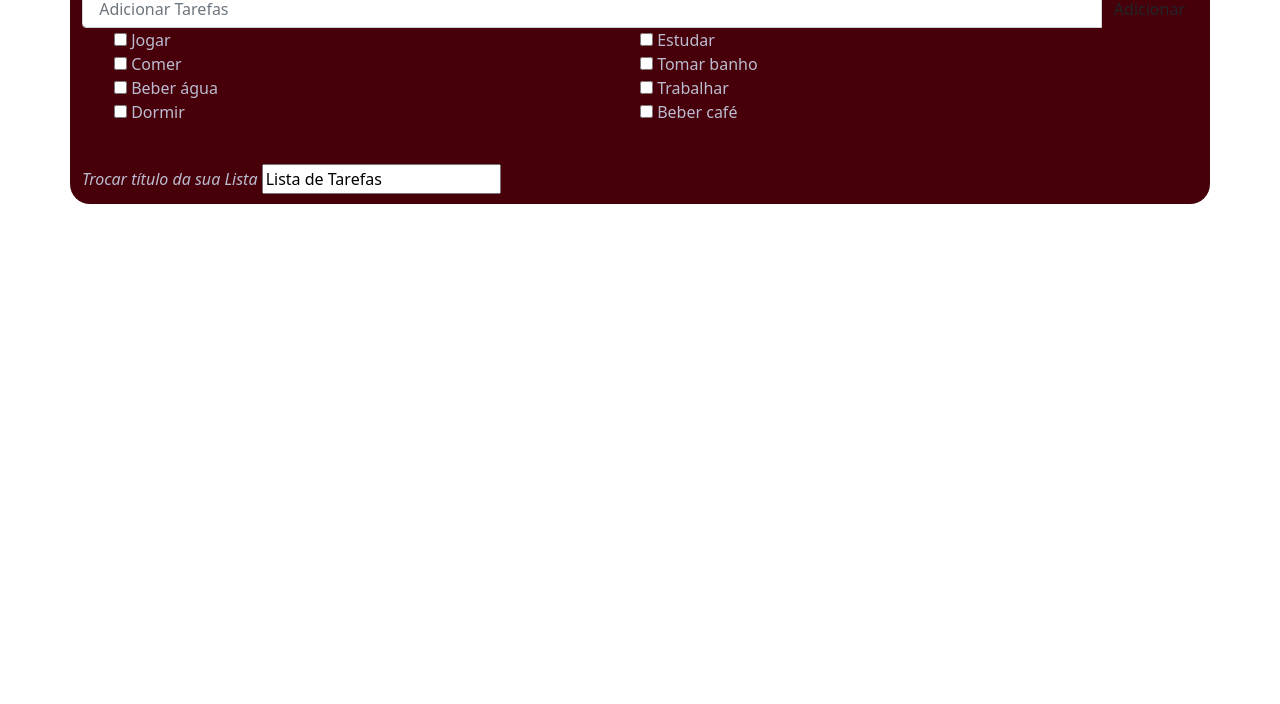
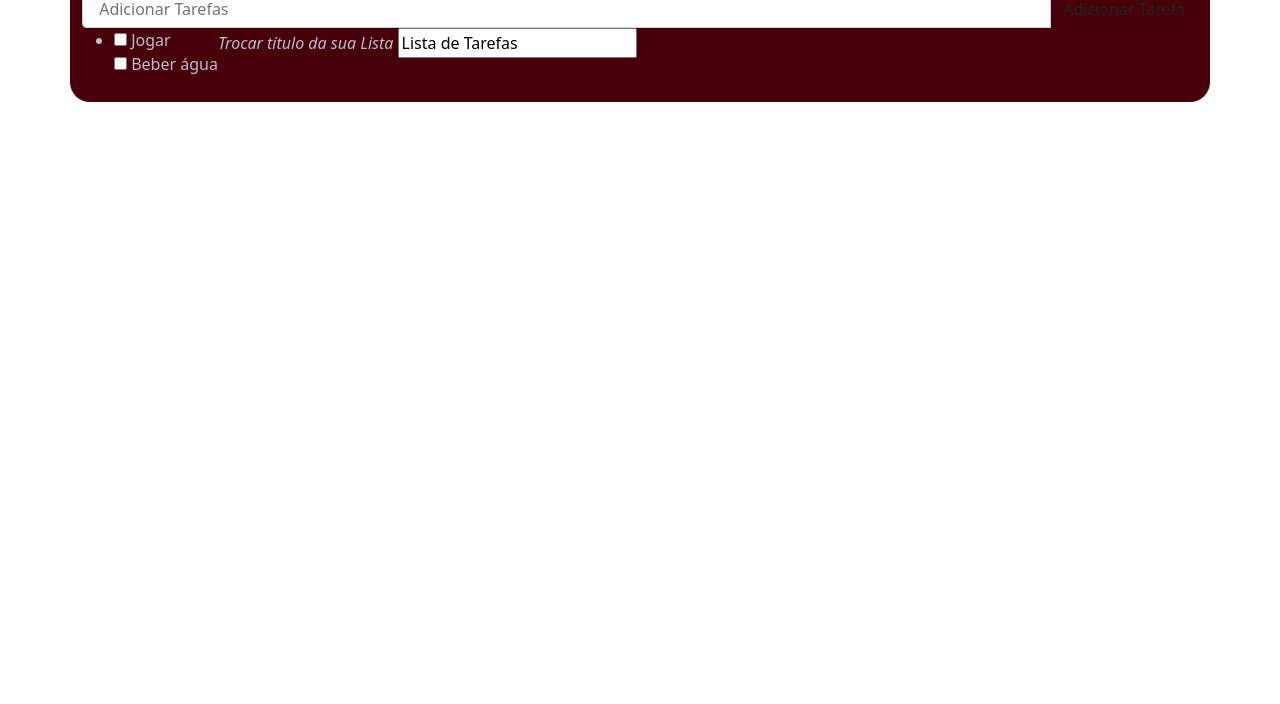
Before and after one commit to WedleySilva/Lista, a plain HTML site: page index.html in a window 1280 px wide. Shown: the part 96-800 px from the top of the page. Drawn offline with nearby package versions, Linux system fonts and the light colour scheme.

Commit message:
Update index.html

```diff
--- a/index.html
+++ b/index.html
@@ -1,93 +1,59 @@
 <!DOCTYPE html>
 <html lang="pt-br">
-<head>
-    <meta charset="UTF-8">
-    <meta http-equiv="X-UA-Compatible" content="IE=edge">
-    <meta name="viewport" content="width=device-width, initial-scale=1.0">
-    <title>Lista</title>
-    <link rel="stylesheet" href="style.css">
-    <link href="https://cdn.jsdelivr.net/npm/bootstrap@5.1.3/dist/css/bootstrap.min.css" rel="stylesheet" integrity="sha384-1BmE4kWBq78iYhFldvKuhfTAU6auU8tT94WrHftjDbrCEXSU1oBoqyl2QvZ6jIW3" crossorigin="anonymous">
-    <script src="https://cdn.jsdelivr.net/npm/bootstrap@5.1.3/dist/js/bootstrap.bundle.min.js" integrity="sha384-ka7Sk0Gln4gmtz2MlQnikT1wXgYsOg+OMhuP+IlRH9sENBO0LRn5q+8nbTov4+1p" crossorigin="anonymous"></script>
-</head>
-<body>
+  <head>
+    <meta charset="UTF-8" />
+    <meta http-equiv="X-UA-Compatible" content="IE=edge" />
+    <meta name="viewport" content="width=device-width, initial-scale=1.0" />
+    <title>Lista de Tarefas</title>
+    <link rel="stylesheet" href="style.css" />
+    <link rel="shortcut icon" href="prancheta.png" type="image/x-icon">
+    <link
+      href="https://cdn.jsdelivr.net/npm/bootstrap@5.1.3/dist/css/bootstrap.min.css"
+      rel="stylesheet"
+      integrity="sha384-1BmE4kWBq78iYhFldvKuhfTAU6auU8tT94WrHftjDbrCEXSU1oBoqyl2QvZ6jIW3"
+      crossorigin="anonymous"
+    />
+    <script
+      src="https://cdn.jsdelivr.net/npm/bootstrap@5.1.3/dist/js/bootstrap.bundle.min.js"
+      integrity="sha384-ka7Sk0Gln4gmtz2MlQnikT1wXgYsOg+OMhuP+IlRH9sENBO0LRn5q+8nbTov4+1p"
+      crossorigin="anonymous"
+    ></script>
+  </head>
+  <body>
     <div class="container">
         <h2> Lista de Tarefas </h2>
         <div class="input-group">
             <input type="text" placeholder=" Adicionar Tarefas"class="form-control new-task">
             <spam class="input-group-btn">
-                <button class="btn btn-default add-task">Adicionar</button>
+                <button class="btn btn-default add-task">Adicionar Tarefa</button>
             </spam>
         </div>
         <div class="linha">
-            <div class="coluna-50">
+
         <ul>
-            <li class="removed">
+            <li>
                 <div class="checkbox">
                     <label>
                         <input type="checkbox" name="tarefa" class="task-item">  Jogar
                     </label>
                 </div>
             </li>
+
                     <li class="removed">
-                        <div class="checkbox">
-                            <label>
-                                <input type="checkbox" name="tarefa" class="task-item">  Comer
-                            </label>
-                        </div>
-                    </li>
                 <div class="checkbox">
                     <label>
                         <input type="checkbox" name="tarefa" class="task-item">  Beber água
                     </label>
                 </div>
-            </li>
-            <li class="removed">
-                <div class="checkbox">
-                    <label>
-                        <input type="checkbox" name="tarefa" class="task-item">  Dormir
-                    </label>
-                </div>
-            </li>
-        </div>
-            <div class="coluna-50">
-            <li class="removed">
-                <div class="checkbox">
-                    <label>
-                        <input type="checkbox" name="tarefa" class="task-item">  Estudar
-                    </label>
-                </div>
-            </li>
-            <li class="removed">
-                <div class="checkbox">
-                    <label>
-                        <input type="checkbox" name="tarefa" class="task-item">  Tomar banho
-                    </label>
-                </div>
-            </li>
-            <li class="removed">
-                <div class="checkbox">
-                    <label>
-                        <input type="checkbox" name="tarefa" class="task-item">  Trabalhar
-                    </label>
-                </div>
-            </li>
-            <li class="removed">
-                <div class="checkbox">
-                    <label>
-                        <input type="checkbox" name="tarefa" class="task-item">  Beber café
-                    </label>
-                </div>
-            </li>
-        </div>
+
         </ul>
 
     <footer>
-        <br>
         <em> Trocar título da sua Lista </em>
-        <input type="text" class="change-titule" value="Lista de Tarefas">
+        <input type="text" class="change-title" value="Lista de Tarefas">
     </footer>
 </div>
 
-<script src="main.js"></script>
-</body>
+    <script src="main.js"></script>
+  </body>
 </html>
```
